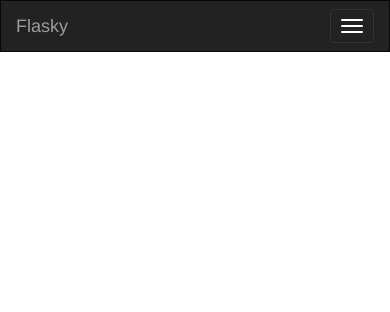
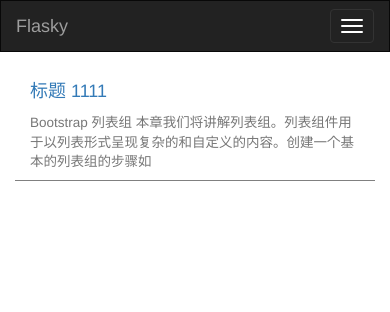
Before and after one commit to Rcoko/flaskLearn, a Flask app: template app/templates/detail.html in a window 390 px wide. Shown: the top 312 px of the page. Run offline with Flask 2, Linux system fonts and the light colour scheme; the template is opened without the code that fills it: most values are stand-ins (such as "Sample title", 1, 10 or a date in 2020); parts of the project's set-up code (start-up, migrations or seed data) failed here and were passed over; some libraries are stand-ins or nearby versions.

Commit message:
增加详情页模板

```diff
--- a/app/templates/detail.html
+++ b/app/templates/detail.html
@@ -5,9 +5,12 @@
 
 {% block page_content %}
 <div class="container">
-<div class="row">
-  <div class="col-md-4"></div>
-  <div class="col-md-8"></div>
-</div>
+     <div class="row clearfix" >
+      <div class="col-xs-12"  style="box-shadow:inset 0px -1px 0px grey , inset -0px 0px 0px;">
+         <h4 class="text-primary">标题 1111</h4>
+		 <h4 class="text-muted"><small>Bootstrap 列表组 本章我们将讲解列表组。列表组件用于以列表形式呈现复杂的和自定义的内容。创建一个基本的列表组的步骤如</small></h4>
+      </div>
+
+   </div>
 </div>
 {% endblock %}
```
